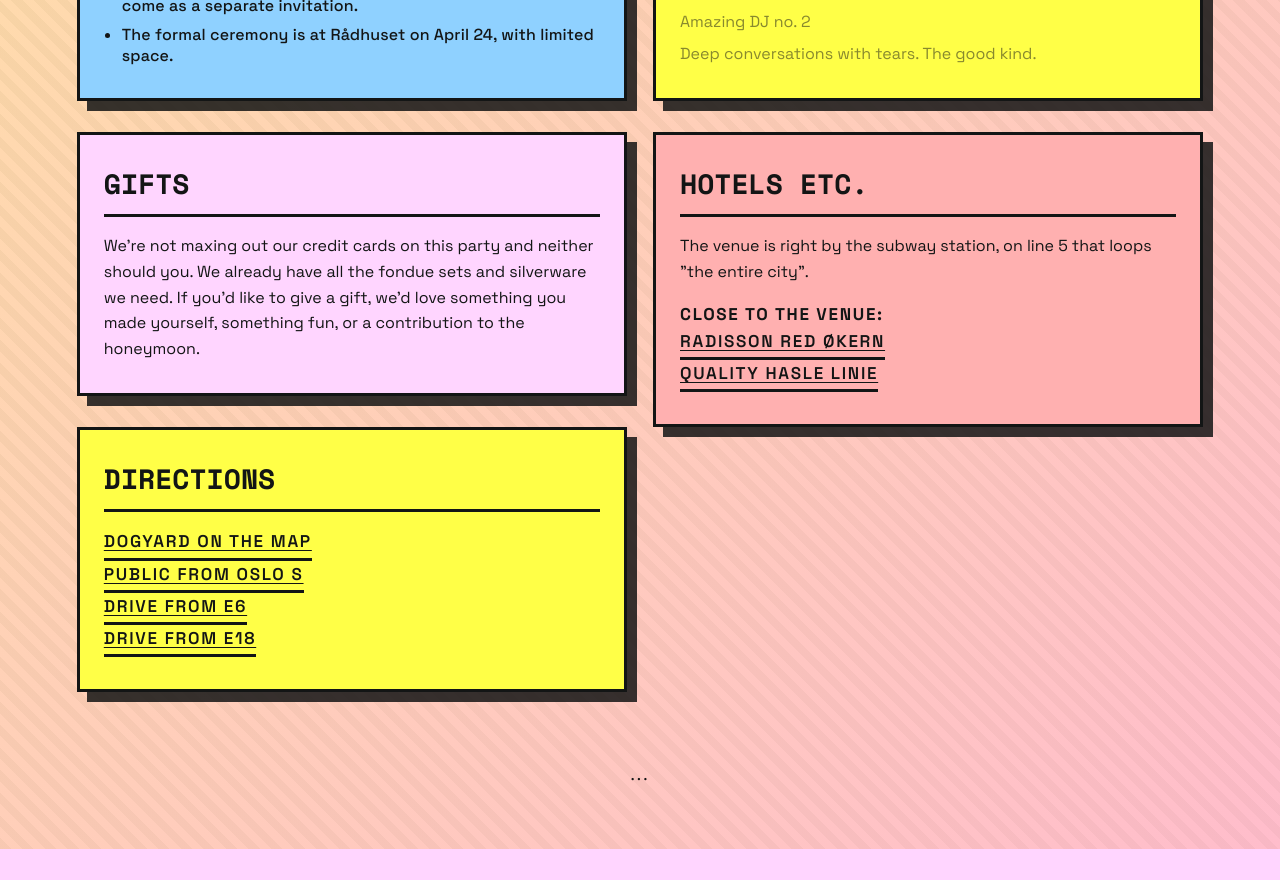
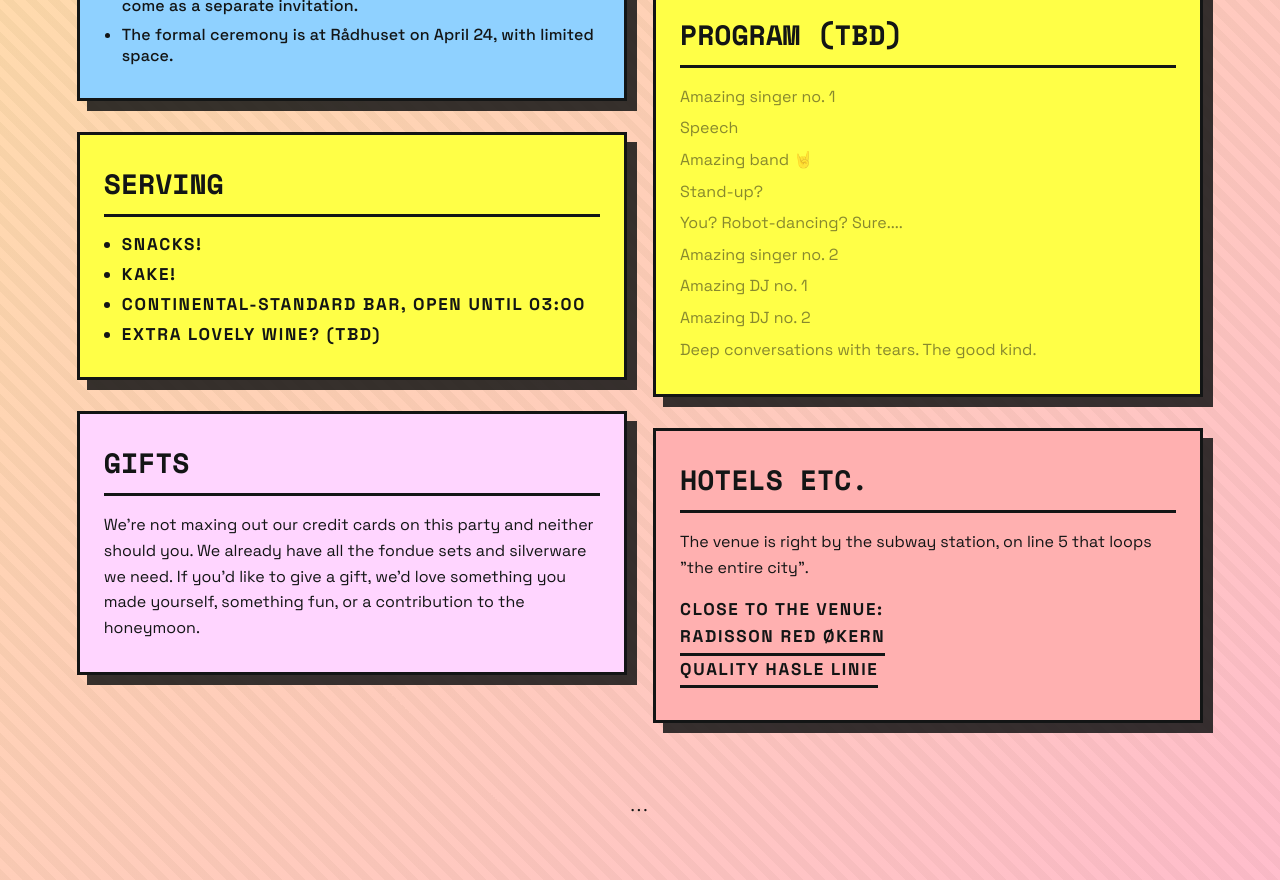
Before and after one commit to datagreier2/mariaogaron.no, a React (Vite) app: page / in a window 1280 px wide. Shown: the part 1300-2180 px from the top of the page. Before the commit the page ends 2149 px from the top, so only its background shows below. Built offline with nearby package versions, Linux system fonts and the light colour scheme.

Commit message:
Servering added.

```diff
--- a/src/App.jsx
+++ b/src/App.jsx
@@ -20,7 +20,7 @@ const Section = ({
 }) => {
   const renderInline = (text) => {
     const parts = [];
-    const pattern = /(https?:\/\/\S+)|\baron\.social\b/g;
+    const pattern = /(https?:\/\/\S+)|\baron\.social\b|\bDogyard\b/g;
     let lastIndex = 0;
     let match;
 
@@ -37,7 +37,7 @@ const Section = ({
           </a>
         );
         if (trailing) parts.push(trailing);
-      } else {
+      } else if (match[0] === "aron.social") {
         parts.push(
           <a
             key={`${id}-inline-${match.index}`}
@@ -46,6 +46,17 @@ const Section = ({
             rel="noreferrer"
           >
             aron.social
+          </a>
+        );
+      } else {
+        parts.push(
+          <a
+            key={`${id}-inline-${match.index}`}
+            href="https://www.dogyard.no"
+            target="_blank"
+            rel="noreferrer"
+          >
+            Dogyard
           </a>
         );
       }
@@ -186,9 +197,17 @@ export default function App() {
           className="panel--info"
         />
         <Section
+          id="serving"
+          title={t.servingTitle}
+          note={t.servingNote}
+          noteAsList
+          className="panel--serving"
+        />
+        <Section
           id="gifts"
           title={t.giftsTitle}
           body={t.giftsBody}
+          className="panel--gifts"
         />
         <Section
           id="directions"
--- a/src/i18n.js
+++ b/src/i18n.js
@@ -21,6 +21,9 @@ const translations = {
     giftsTitle: "Gifts",
     giftsBody:
       "We're not maxing out our credit cards on this party and neither should you. We already have all the fondue sets and silverware we need. If you'd like to give a gift, we'd love something you made yourself, something fun, or a contribution to the honeymoon.",
+    servingTitle: "Serving",
+    servingNote:
+      "Snacks!\nKake!\nContinental-standard bar, open until 03:00\nExtra lovely wine? (TBD)",
     directionsTitle: "Directions",
     directionsBody: "",
     directionsNote:
@@ -58,9 +61,12 @@ const translations = {
     giftsTitle: "Gaver",
     giftsBody:
       "Vi blakker oss ikke på dette kalaset, og det skal ikke du heller. Vi har alt vi trenger av dessertvinsglass og suppeterriner. Hvis du vil gi en gave, ønsker vi oss noe du har laget selv, noe gøyalt, eller et bidrag til bryllupsreise.",
+    servingTitle: "Servering",
+    servingNote:
+      "Snacks!\nKake!\nBar av kontinental standard, åpen til 03:00\nEkstra herlig vin? (TBD)",
     directionsTitle: "Veibeskrivelse",
     directionsBody:
-      "Fest på Dogyard.",
+      "Festen er på Dogyard.",
     directionsNote:
       "Dogyard på kartet: https://maps.app.goo.gl/HWwEj7whNaJapLkb7\nKollektiv fra Oslo S: https://maps.app.goo.gl/y95KnMzcdAs4HsbZ8\nKjøring fra E6: https://maps.app.goo.gl/Q9FKnybNbZuyY9hc6\nKjøring fra E18: https://maps.app.goo.gl/DgTYfLUzGPWgLiHAA",
     hotelsTitle: "Hotell osv.",
--- a/src/styles.css
+++ b/src/styles.css
@@ -316,6 +316,28 @@ body {
 .panel--hotels:focus-within {
   background: var(--lavender);
 }
+
+.panel--serving {
+  --panel-base: var(--panel);
+  --panel-hover: var(--lavender);
+  background: var(--panel);
+}
+
+.panel--serving:hover,
+.panel--serving:focus-within {
+  background: var(--lavender);
+}
+
+.panel--gifts {
+  --panel-base: var(--lavender);
+  --panel-hover: var(--panel);
+  background: var(--lavender);
+}
+
+.panel--gifts:hover,
+.panel--gifts:focus-within {
+  background: var(--panel);
+}
 .panel__header {
   display: flex;
   justify-content: space-between;
@@ -336,7 +358,7 @@ body {
   color: var(--muted);
 }
 
-.panel p a {
+.panel > p a {
   color: inherit;
   text-decoration: underline;
   font-weight: 600;
```
